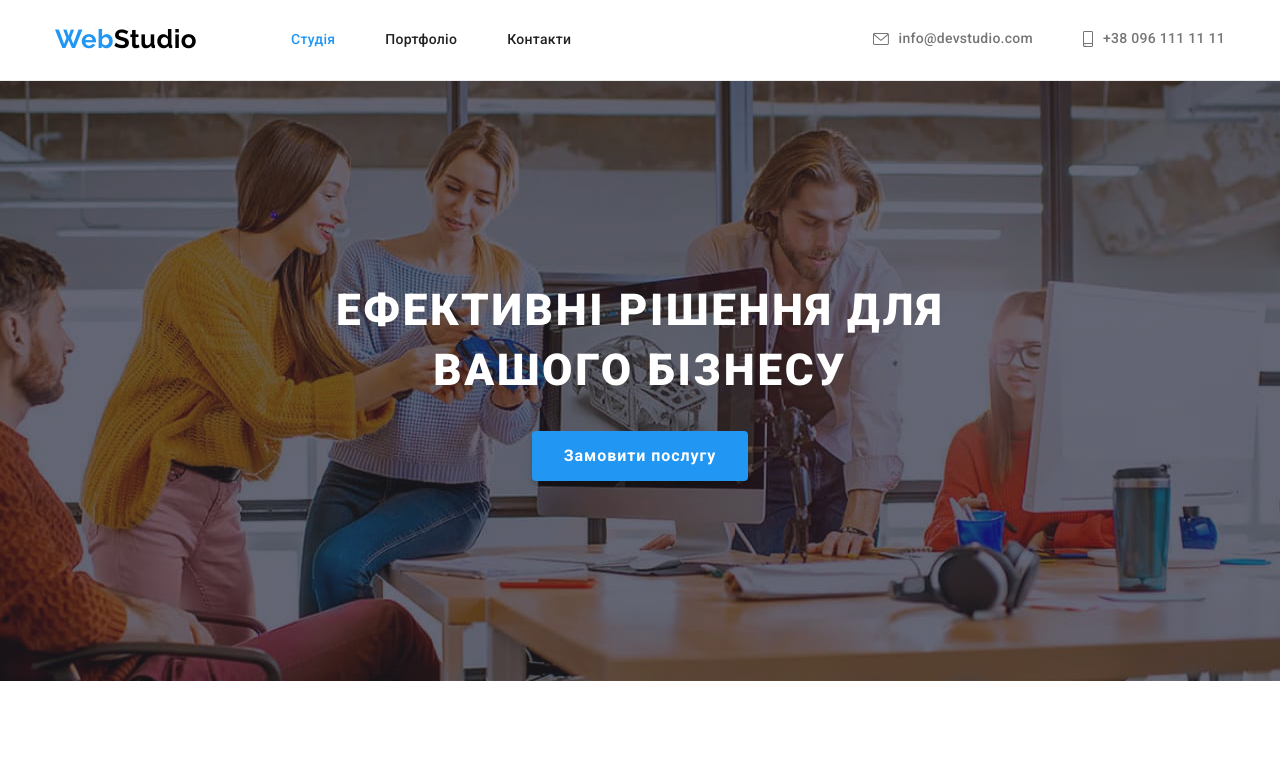
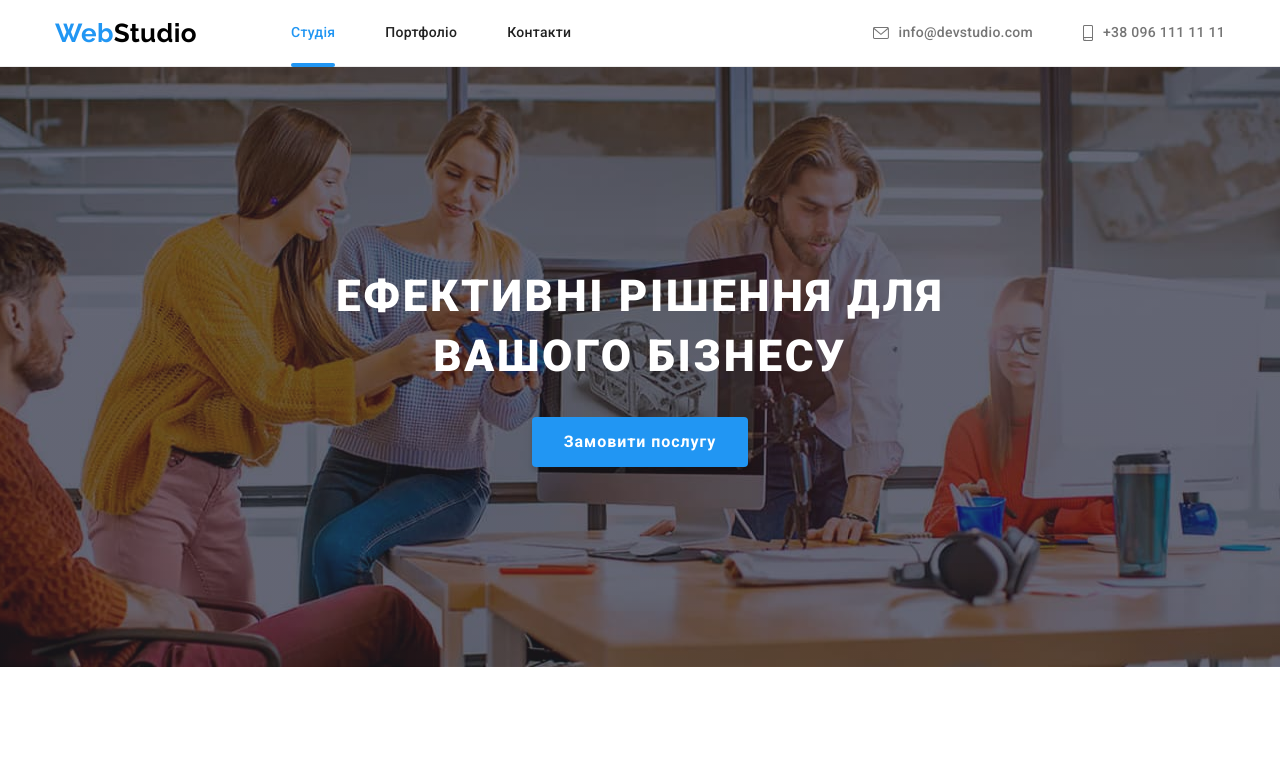
Before and after one commit to kravets-julia/goit-markup-hw-05, a plain HTML site: page index.html in a window 1280 px wide. Shown: the top 757 px of the page. Drawn offline with nearby package versions, Linux system fonts and the light colour scheme.

Commit message:
transition

```diff
--- a/css/style.css
+++ b/css/style.css
@@ -60,8 +60,8 @@ body {
 
 /* Header */
 .header {
-    padding-top: 24px;
-    padding-bottom: 25px;
+    /* padding-top: 24px;
+    padding-bottom: 25px; */
     border-bottom: 1px solid #ECECEC;
 }
 
@@ -108,16 +108,22 @@ body {
 .flex-header {
     display: flex;
     align-items: center;
+    justify-content: center;
 }
 
 .nav-item {
+    display: block;
     font-family: inherit;
     font-weight: 500;
     line-height: 1.14;
     letter-spacing: 0.02em;
     text-decoration: none;
+    padding-top: 25px;
+    padding-bottom: 25px;
 
     color: var(--title-color);
+
+    transition: color 250ms cubic-bezier(0.4, 0, 0.2, 1);
 }
 
 .nav-item:hover,
@@ -140,6 +146,21 @@ body {
 
 .current {
     color: var(--accent-color);
+    position: relative;
+
+}
+
+.current::after {
+    content: '';
+    display: block;
+    position: absolute;
+    left: 0;
+    bottom: 0;
+    background-color: var(--accent-color);
+    border-radius: 2px;
+    width: 100%;
+    height: 4px;
+    margin-bottom: -1px;
 }
 
 
@@ -147,6 +168,8 @@ body {
 .svg-mail,
 .svg-tel {
     fill: var(--main-color);
+
+    transition: fill 250ms cubic-bezier(0.4, 0, 0.2, 1);
 }
 
 
@@ -361,11 +384,13 @@ body {
     width: 44px;
     height: 44px;
     border-radius: 50%;
-    color: var(--white-color);
     display: flex;
     align-items: center;
     justify-content: center;
     color: var(--icon-color);
+
+    transition: background-color 250ms cubic-bezier(0.4, 0, 0.2, 1),
+        color 250ms cubic-bezier(0.4, 0, 0.2, 1);
 }
 
 .team-networks-icons {
@@ -398,9 +423,10 @@ body {
     width: 170px;
     height: 92px;
     border: 1px solid var(--icon-color);
-    /* padding: 16px 32px; */
     border-radius: 4px;
     width: calc((100% - 150px) / 6);
+
+    transition: border-color 250ms cubic-bezier(0.4, 0, 0.2, 1);
 }
 
 
@@ -411,6 +437,8 @@ body {
     width: 100%;
     height: 100%;
     color: var(--icon-color);
+
+    transition: color 250ms cubic-bezier(0.4, 0, 0.2, 1);
 }
 
 .customers-icon {
@@ -454,6 +482,8 @@ body {
     font-style: normal;
 
     color: var(--white-color);
+
+    transition: color 250ms cubic-bezier(0.4, 0, 0.2, 1);
 }
 
 
@@ -498,6 +528,8 @@ body {
     border-radius: 50%;
     background-color: rgba(255, 255, 255, 0.1);
     color: var(--white-color);
+
+    transition: background-color 250ms cubic-bezier(0.4, 0, 0.2, 1);
 }
 
 .join-icon {
@@ -546,6 +578,9 @@ body {
 
     padding: 6px 22px;
     min-width: 73px;
+
+    transition: background-color 250ms cubic-bezier(0.4, 0, 0.2, 1), color 250ms cubic-bezier(0.4, 0, 0.2, 1), box-shadow 250ms cubic-bezier(0.4, 0, 0.2, 1);
+
 }
 
 .portfolio-button:hover,
@@ -569,6 +604,8 @@ body {
 .portfolio-card {
     display: block;
     text-decoration: none;
+
+    transition: box-shadow 250ms cubic-bezier(0.4, 0, 0.2, 1);
 }
 
 .portfolio-inform {
```
